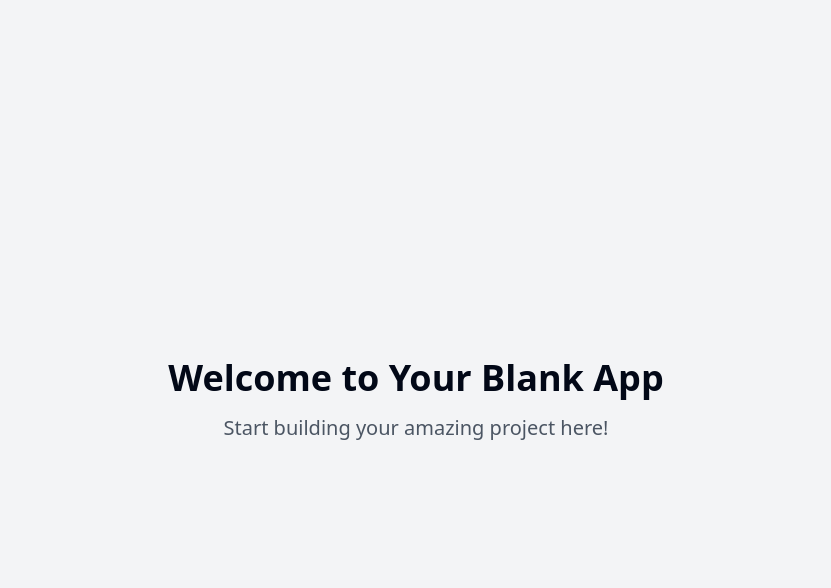
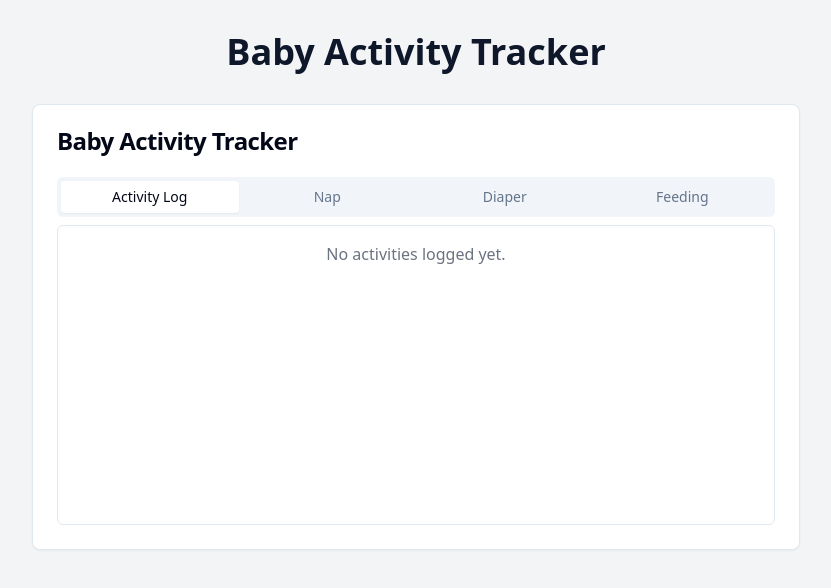
Before and after one commit to GPT-Engineer-App-Dev/nap-n-poop-pal, a React (Vite) app: page / in a window 1280 px wide. Shown: the top 588 px of the page, without its empty margins (224-1055 px from the left). Built offline with nearby package versions, Linux system fonts and the light colour scheme.

Commit message:
Add baby tracking app features
Implement features for tracking baby naps, poops, and other related activities in the application.
[skip gpt_engineer]

```diff
--- /dev/null
+++ b/src/components/ActivityLog.jsx
@@ -0,0 +1,27 @@
+import React from 'react';
+import { ScrollArea } from '@/components/ui/scroll-area';
+
+const ActivityLog = ({ activities }) => {
+  return (
+    <ScrollArea className="h-[300px] w-full rounded-md border p-4">
+      {activities.length === 0 ? (
+        <p className="text-center text-gray-500">No activities logged yet.</p>
+      ) : (
+        activities.map((activity) => (
+          <div key={activity.id} className="mb-4 p-2 bg-white rounded-lg shadow">
+            <p className="font-semibold">{activity.type}</p>
+            <p className="text-sm text-gray-600">
+              {activity.timestamp.toLocaleString()}
+            </p>
+            {activity.duration && <p>Duration: {activity.duration} minutes</p>}
+            {activity.diaperType && <p>Type: {activity.diaperType}</p>}
+            {activity.feedingType && <p>Type: {activity.feedingType}</p>}
+            {activity.amount && <p>Amount: {activity.amount} oz</p>}
+          </div>
+        ))
+      )}
+    </ScrollArea>
+  );
+};
+
+export default ActivityLog;
--- /dev/null
+++ b/src/components/BabyTracker.jsx
@@ -0,0 +1,48 @@
+import React, { useState } from 'react';
+import { Button } from '@/components/ui/button';
+import { Card, CardContent, CardHeader, CardTitle } from '@/components/ui/card';
+import { Tabs, TabsContent, TabsList, TabsTrigger } from '@/components/ui/tabs';
+import ActivityLog from './ActivityLog';
+import NapTracker from './NapTracker';
+import DiaperTracker from './DiaperTracker';
+import FeedingTracker from './FeedingTracker';
+
+const BabyTracker = () => {
+  const [activities, setActivities] = useState([]);
+
+  const addActivity = (activity) => {
+    setActivities([...activities, { ...activity, id: Date.now(), timestamp: new Date() }]);
+  };
+
+  return (
+    <Card className="w-full max-w-3xl mx-auto">
+      <CardHeader>
+        <CardTitle>Baby Activity Tracker</CardTitle>
+      </CardHeader>
+      <CardContent>
+        <Tabs defaultValue="log">
+          <TabsList className="grid w-full grid-cols-4">
+            <TabsTrigger value="log">Activity Log</TabsTrigger>
+            <TabsTrigger value="nap">Nap</TabsTrigger>
+            <TabsTrigger value="diaper">Diaper</TabsTrigger>
+            <TabsTrigger value="feeding">Feeding</TabsTrigger>
+          </TabsList>
+          <TabsContent value="log">
+            <ActivityLog activities={activities} />
+          </TabsContent>
+          <TabsContent value="nap">
+            <NapTracker addActivity={addActivity} />
+          </TabsContent>
+          <TabsContent value="diaper">
+            <DiaperTracker addActivity={addActivity} />
+          </TabsContent>
+          <TabsContent value="feeding">
+            <FeedingTracker addActivity={addActivity} />
+          </TabsContent>
+        </Tabs>
+      </CardContent>
+    </Card>
+  );
+};
+
+export default BabyTracker;
--- /dev/null
+++ b/src/components/DiaperTracker.jsx
@@ -0,0 +1,18 @@
+import React from 'react';
+import { Button } from '@/components/ui/button';
+
+const DiaperTracker = ({ addActivity }) => {
+  const logDiaper = (diaperType) => {
+    addActivity({ type: 'Diaper Change', diaperType });
+  };
+
+  return (
+    <div className="space-y-4">
+      <Button onClick={() => logDiaper('Wet')} className="w-full">Wet Diaper</Button>
+      <Button onClick={() => logDiaper('Dirty')} className="w-full">Dirty Diaper</Button>
+      <Button onClick={() => logDiaper('Both')} className="w-full">Both</Button>
+    </div>
+  );
+};
+
+export default DiaperTracker;
--- /dev/null
+++ b/src/components/FeedingTracker.jsx
@@ -0,0 +1,50 @@
+import React, { useState } from 'react';
+import { Button } from '@/components/ui/button';
+import { Input } from '@/components/ui/input';
+import { Label } from '@/components/ui/label';
+import { RadioGroup, RadioGroupItem } from '@/components/ui/radio-group';
+
+const FeedingTracker = ({ addActivity }) => {
+  const [feedingType, setFeedingType] = useState('Breast');
+  const [amount, setAmount] = useState('');
+
+  const handleSubmit = (e) => {
+    e.preventDefault();
+    if (feedingType === 'Breast' || (feedingType === 'Bottle' && amount)) {
+      addActivity({ type: 'Feeding', feedingType, amount: amount ? parseFloat(amount) : null });
+      setAmount('');
+    }
+  };
+
+  return (
+    <form onSubmit={handleSubmit} className="space-y-4">
+      <RadioGroup defaultValue="Breast" onValueChange={setFeedingType}>
+        <div className="flex items-center space-x-2">
+          <RadioGroupItem value="Breast" id="breast" />
+          <Label htmlFor="breast">Breast</Label>
+        </div>
+        <div className="flex items-center space-x-2">
+          <RadioGroupItem value="Bottle" id="bottle" />
+          <Label htmlFor="bottle">Bottle</Label>
+        </div>
+      </RadioGroup>
+      {feedingType === 'Bottle' && (
+        <div>
+          <Label htmlFor="amount">Amount (oz)</Label>
+          <Input
+            id="amount"
+            type="number"
+            value={amount}
+            onChange={(e) => setAmount(e.target.value)}
+            placeholder="Enter amount"
+            min="0"
+            step="0.5"
+          />
+        </div>
+      )}
+      <Button type="submit">Log Feeding</Button>
+    </form>
+  );
+};
+
+export default FeedingTracker;
--- /dev/null
+++ b/src/components/NapTracker.jsx
@@ -0,0 +1,35 @@
+import React, { useState } from 'react';
+import { Button } from '@/components/ui/button';
+import { Input } from '@/components/ui/input';
+import { Label } from '@/components/ui/label';
+
+const NapTracker = ({ addActivity }) => {
+  const [duration, setDuration] = useState('');
+
+  const handleSubmit = (e) => {
+    e.preventDefault();
+    if (duration) {
+      addActivity({ type: 'Nap', duration: parseInt(duration) });
+      setDuration('');
+    }
+  };
+
+  return (
+    <form onSubmit={handleSubmit} className="space-y-4">
+      <div>
+        <Label htmlFor="napDuration">Nap Duration (minutes)</Label>
+        <Input
+          id="napDuration"
+          type="number"
+          value={duration}
+          onChange={(e) => setDuration(e.target.value)}
+          placeholder="Enter nap duration"
+          min="1"
+        />
+      </div>
+      <Button type="submit">Log Nap</Button>
+    </form>
+  );
+};
+
+export default NapTracker;
--- a/src/pages/Index.jsx
+++ b/src/pages/Index.jsx
@@ -1,11 +1,12 @@
-// Update this page (the content is just a fallback if you fail to update the page)
+import React from 'react';
+import BabyTracker from '../components/BabyTracker';
 
 const Index = () => {
   return (
-    <div className="min-h-screen flex items-center justify-center bg-gray-100">
-      <div className="text-center">
-        <h1 className="text-4xl font-bold mb-4">Welcome to Your Blank App</h1>
-        <p className="text-xl text-gray-600">Start building your amazing project here!</p>
+    <div className="min-h-screen bg-gray-100 py-8">
+      <div className="container mx-auto px-4">
+        <h1 className="text-4xl font-bold mb-8 text-center text-primary">Baby Activity Tracker</h1>
+        <BabyTracker />
       </div>
     </div>
   );
```
